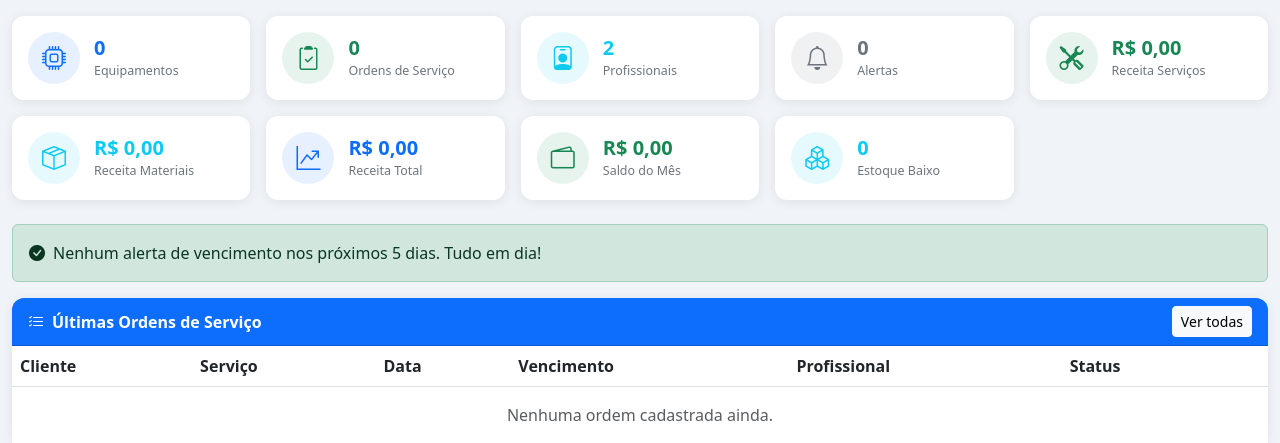
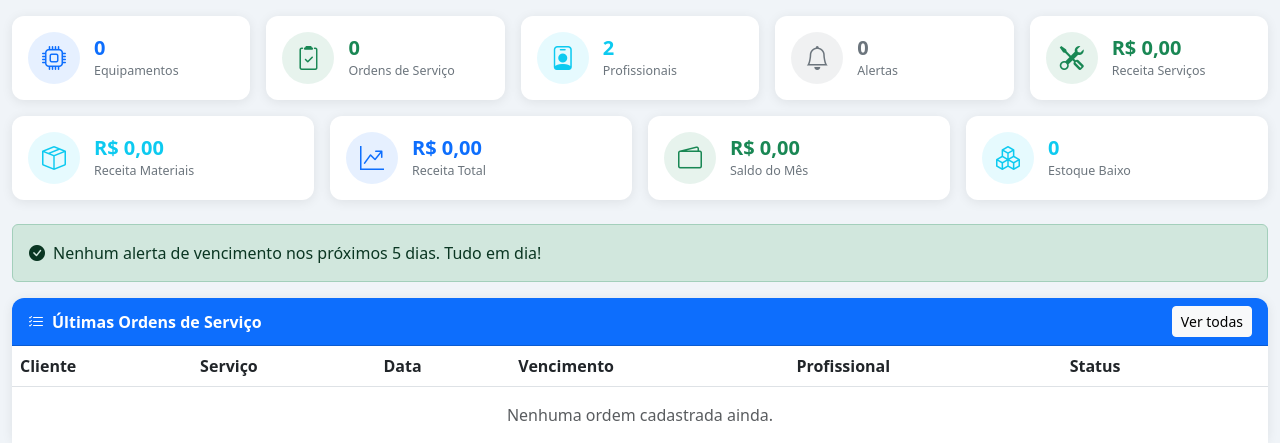
Before and after one commit to RenanCarbosGti/ac_manager, a PHP site: page /Renan/dashboard.php in a window 1280 px wide. Shown: the part 80-523 px from the top of the page. Run offline with PHP 8.4, Linux system fonts and the light colour scheme; the visitor is signed in with stand-in values (Sample User, id 1); data comes from the database, SQL or seed files in the repository; data that the repository does not hold is empty.

Commit message:
fix: cards do dashboard preenchem linha sem espaço vazio

```diff
--- a/dashboard.php
+++ b/dashboard.php
@@ -80,9 +80,14 @@ include "topo.html";
 
 <style>
 .cards-grid {
-  display: grid;
-  grid-template-columns: repeat(auto-fit, minmax(200px, 1fr));
+  display: flex;
+  flex-wrap: wrap;
   gap: 16px;
+}
+/* Cada card ocupa espaço mínimo de 200px mas cresce para preencher a linha */
+.cards-grid > * {
+  flex: 1 1 200px;
+  max-width: 100%;
 }
 .dash-card {
   background: #fff;
```
